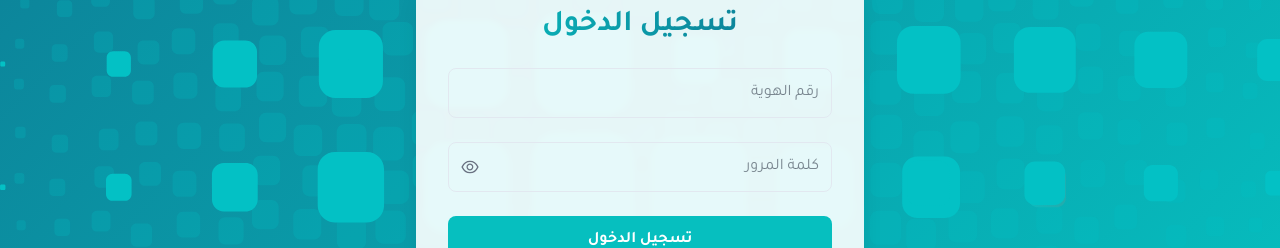
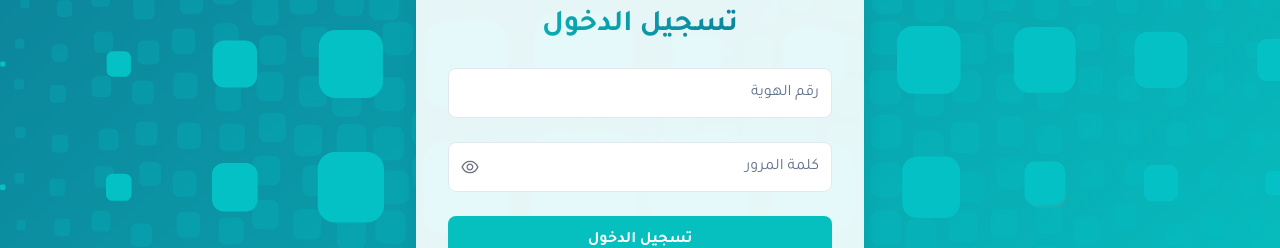
Before and after one commit to mshabab123/hlqh, a React (Vite) app in the folder frontend/: page / in a window 1280 px wide. Shown: the part 296-544 px from the top of the page. Built offline with nearby package versions, Linux system fonts and the light colour scheme; no server answers.

Commit message:
issue of Safari

```diff
--- a/frontend/src/index.css
+++ b/frontend/src/index.css
@@ -190,6 +190,49 @@ body,
   text-align: left;
 }
 
+/* Safari-specific fixes for input fields */
+input[type="text"],
+input[type="email"],
+input[type="password"],
+input[type="tel"],
+input[type="number"],
+input[type="date"],
+input[type="search"],
+select,
+textarea {
+  -webkit-appearance: none;
+  -moz-appearance: none;
+  appearance: none;
+  background-color: #ffffff;
+  color: var(--color-text-primary);
+  font-size: 16px; /* Prevents zoom on iOS Safari */
+}
+
+/* Safari-specific input placeholder styles */
+input::-webkit-input-placeholder,
+textarea::-webkit-input-placeholder {
+  color: var(--color-text-tertiary);
+  opacity: 1;
+}
+
+/* Safari autofill background fix */
+input:-webkit-autofill,
+input:-webkit-autofill:hover,
+input:-webkit-autofill:focus,
+input:-webkit-autofill:active {
+  -webkit-box-shadow: 0 0 0 30px white inset !important;
+  -webkit-text-fill-color: var(--color-text-primary) !important;
+  box-shadow: 0 0 0 30px white inset !important;
+  transition: background-color 5000s ease-in-out 0s;
+}
+
+/* Ensure proper border rendering in Safari */
+.border-light {
+  border-color: var(--color-border-light);
+  border-style: solid;
+  border-width: 1px;
+}
+
 /* Dark mode variants */
 @media (prefers-color-scheme: dark) {
   html,
@@ -203,4 +246,28 @@ body,
   .bg-background-secondary { background-color: var(--color-background-dark-secondary); }
   .text-primary { color: var(--color-text-inverse); }
   .text-secondary { color: var(--color-neutral-300); }
+
+  /* Dark mode input styles for Safari */
+  input[type="text"],
+  input[type="email"],
+  input[type="password"],
+  input[type="tel"],
+  input[type="number"],
+  input[type="date"],
+  input[type="search"],
+  select,
+  textarea {
+    background-color: var(--color-background-dark);
+    color: var(--color-text-inverse);
+  }
+
+  /* Dark mode Safari autofill */
+  input:-webkit-autofill,
+  input:-webkit-autofill:hover,
+  input:-webkit-autofill:focus,
+  input:-webkit-autofill:active {
+    -webkit-box-shadow: 0 0 0 30px var(--color-background-dark) inset !important;
+    -webkit-text-fill-color: var(--color-text-inverse) !important;
+    box-shadow: 0 0 0 30px var(--color-background-dark) inset !important;
+  }
 }
```
